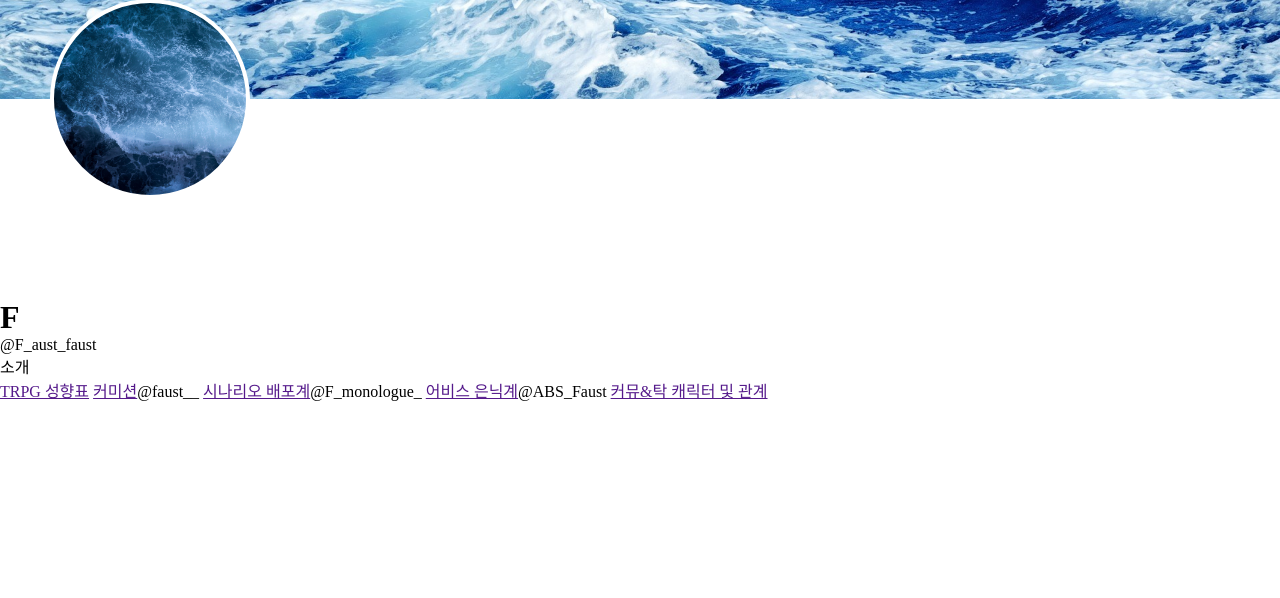
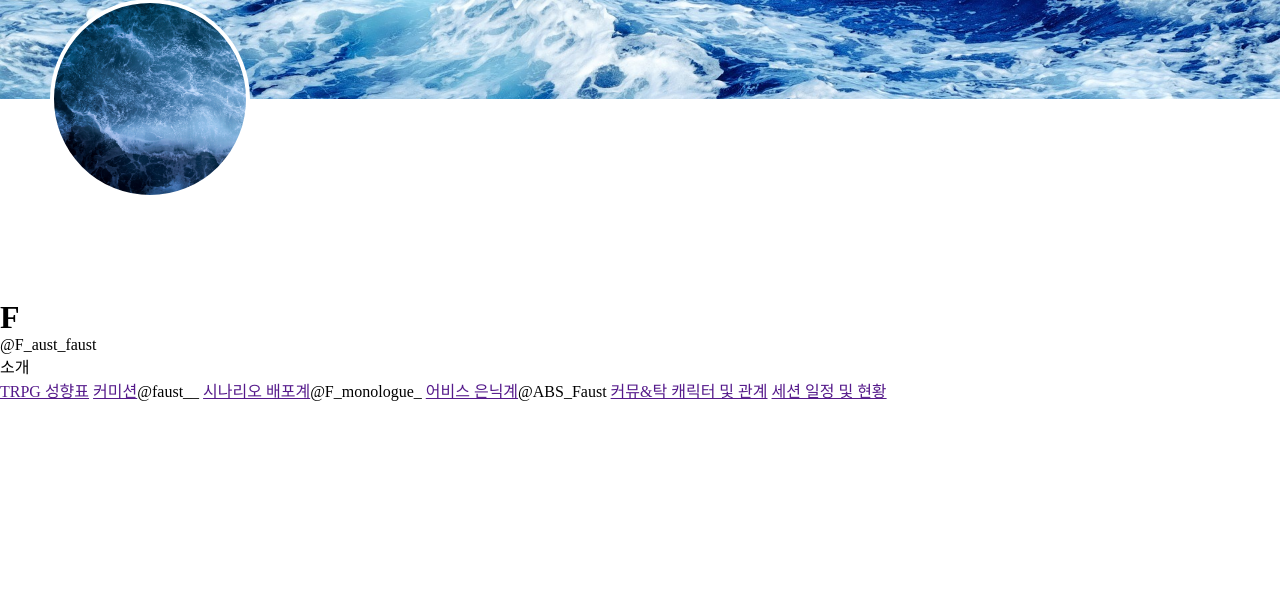
Before and after one commit to faust65/fll, a Flask app: page / in a window 1280 px wide; the page is wider, and only the part inside the window is pictured. Shown: the part 301-899 px from the top of that part. Run offline with Flask 3, Linux system fonts and the light colour scheme.

Commit message:
Update index.html

```diff
--- a/templates/index.html
+++ b/templates/index.html
@@ -49,6 +49,7 @@
         <a href="">어비스 은닉계</a>@ABS_Faust
 
         <a href="">커뮤&탁 캐릭터 및 관계</a>
+        <a href="">세션 일정 및 현황</a>
     </div>
 </body>
 </html>
```
